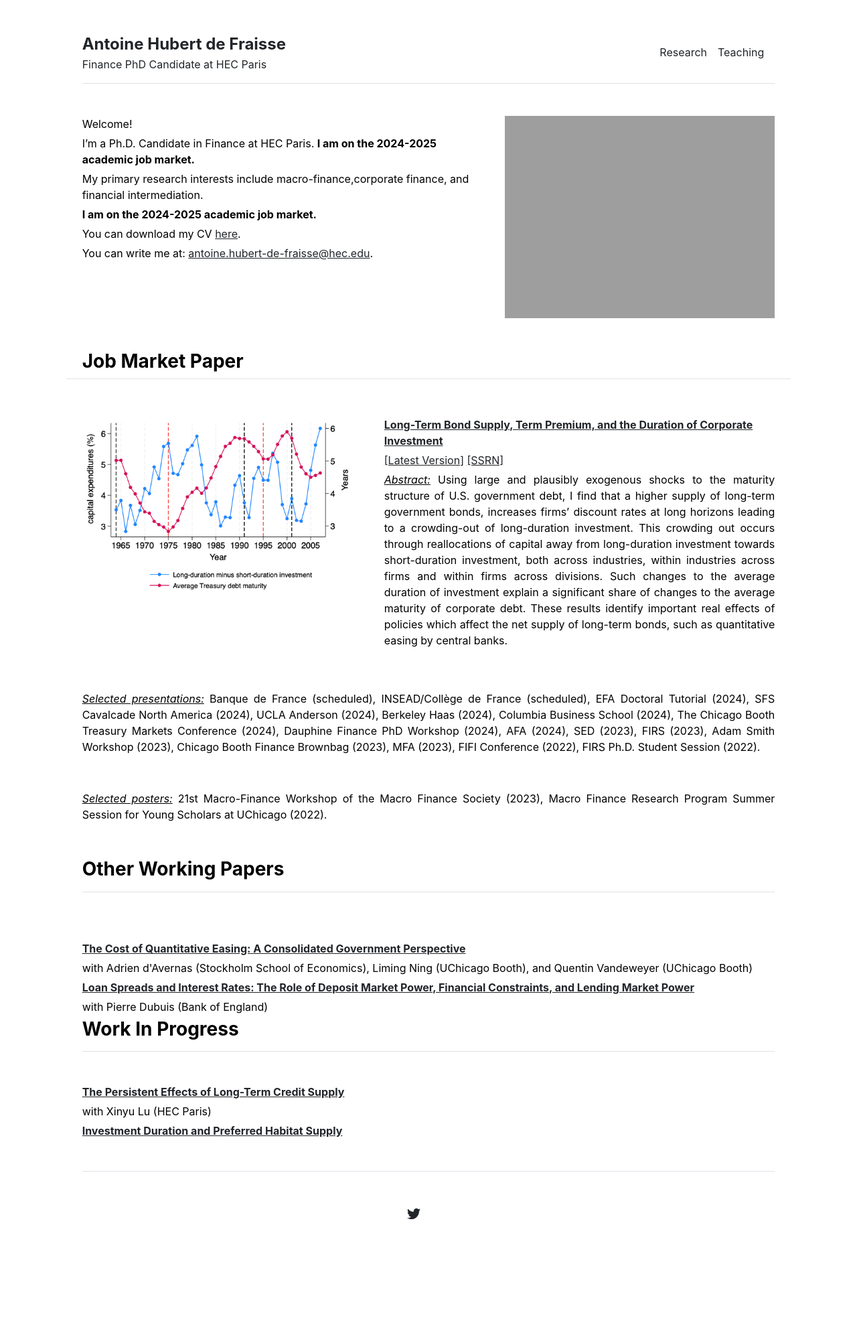
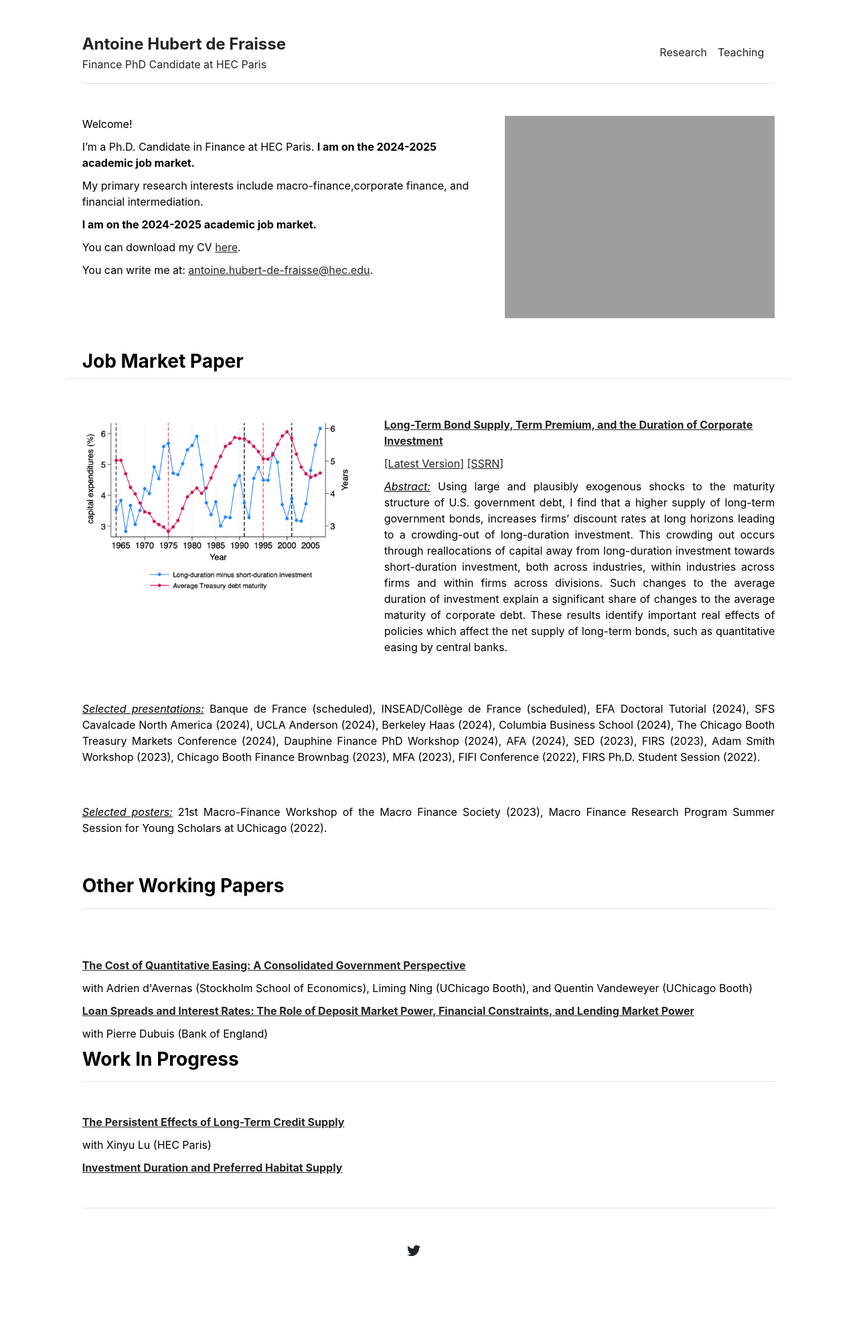
Before and after one commit to antoinehubertdefraisse/antoinehubertdefraisse.github.io, a Jekyll site: the page built from index.md, in a window 1280 px wide. Shown: the whole page at 67% size. Built offline with Jekyll 4.4.1, drawn with Linux system fonts in a browser that asks for light colours; before the commit the page ends 1923 px from its top, so only the background shows below that.

Commit message:
Update main.scss

```diff
--- a/_sass/main.scss
+++ b/_sass/main.scss
@@ -14,7 +14,7 @@ body a {
 }
 
 p {
-    margin-bottom: 5px; /* Reduces the space between paragraphs */
+    margin-bottom: 10px; /* Reduces the space between paragraphs */
 }
 
 h3 {
@@ -22,7 +22,7 @@ h3 {
 }
 
 .row.g-5.mb-5 {
-    margin-bottom: 20px; /* Adjusts the spacing between sections */
+    margin-bottom: 10px; /* Adjusts the spacing between sections */
 }
 
 .col-md-7 {
```
